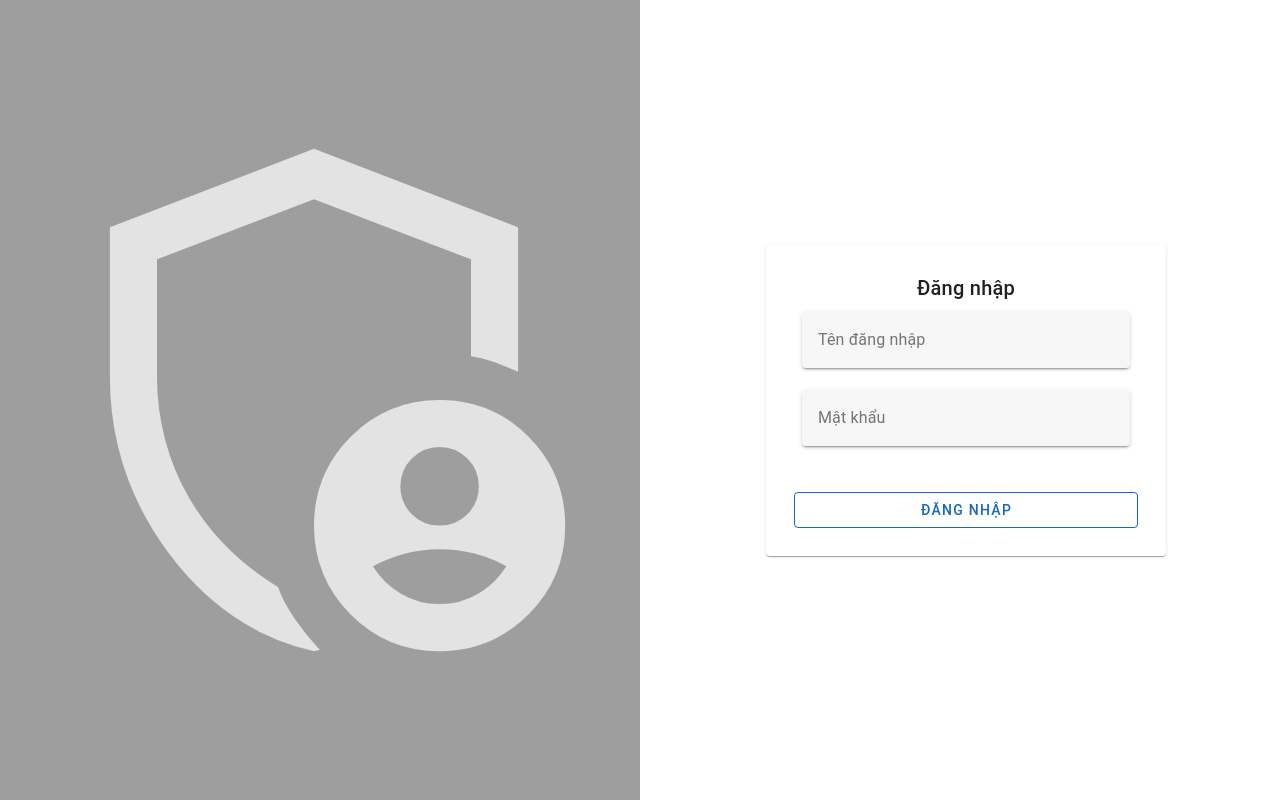
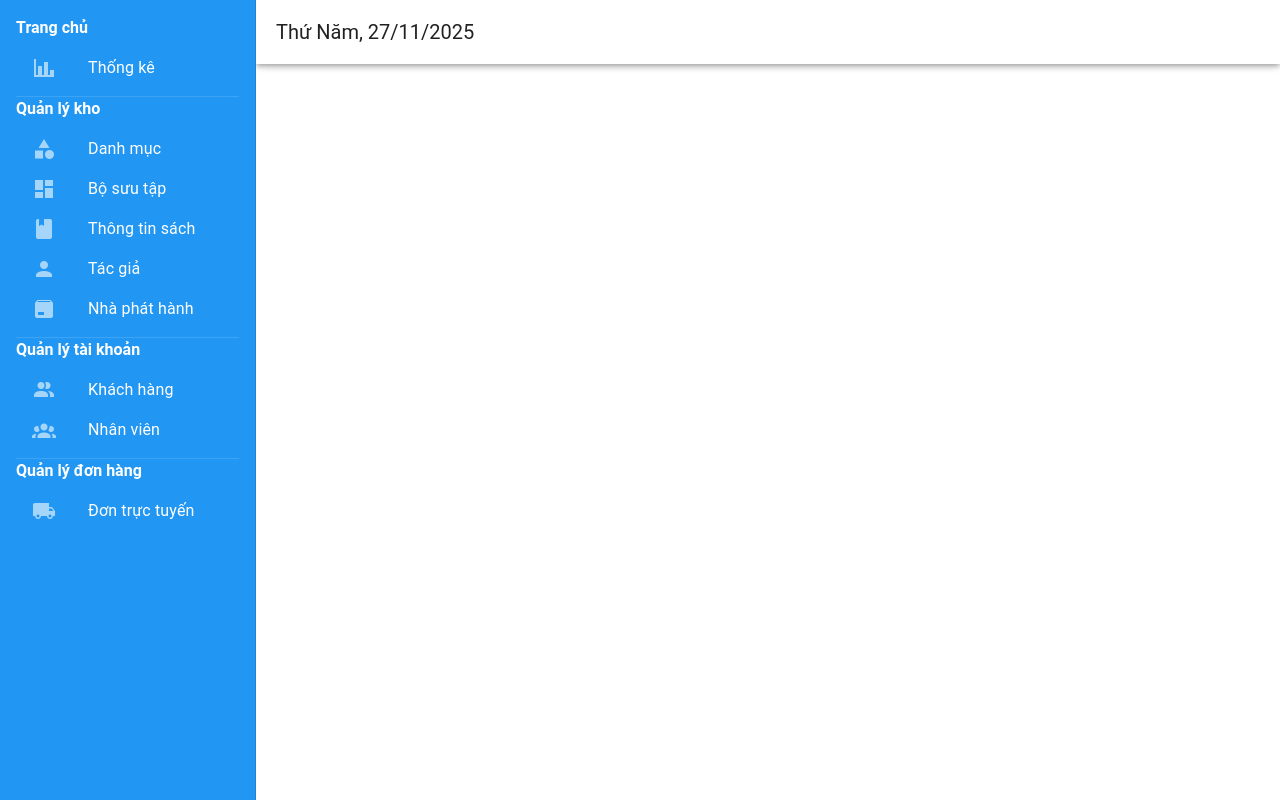
Before and after one commit to B5u2423/Bookstore-Website, a Vue app in the folder frontend/: page /admin in a window 1280 px wide. Before the commit this address led to /admin/login. Built offline with nearby package versions, Linux system fonts and the light colour scheme.

Commit message:
Update admin layout
Admin layout no longer inside Standard layout, different route for admin login

```diff
--- a/frontend/src/components/admin/AdminNavDrawer.vue
+++ b/frontend/src/components/admin/AdminNavDrawer.vue
@@ -1,10 +1,19 @@
 <script setup>
-const buttons = [
-  { title: 'Dashboard', icon: 'mdi-view-dashboard', link: '/' },
-  { title: 'Dashboard', icon: 'mdi-view-dashboard', link: '/' },
-  { title: 'Dashboard', icon: 'mdi-view-dashboard', link: '/' },
-  { title: 'Dashboard', icon: 'mdi-view-dashboard', link: '/' },
+const homepage = [{ title: 'Thống kê', icon: 'mdi-chart-bar', link: '/' }]
+const inventory = [
+  { title: 'Danh mục', icon: 'mdi-shape', link: '/' },
+  { title: 'Bộ sưu tập', icon: 'mdi-view-dashboard', link: '/' },
+  { title: 'Thông tin sách', icon: 'mdi-book', link: '/' },
+  { title: 'Tác giả', icon: 'mdi-account', link: '/' },
+  { title: 'Nhà phát hành', icon: 'mdi-package', link: '/' },
 ]
+
+const accounts = [
+  { title: 'Khách hàng', icon: 'mdi-account-multiple', link: '/' },
+  { title: 'Nhân viên', icon: 'mdi-account-group', link: '/' },
+]
+
+const orders = [{ title: 'Đơn trực tuyến', icon: 'mdi-truck', link: '/' }]
 </script>
 
 <template>
@@ -16,14 +25,14 @@ const buttons = [
 
     <div>
 
-      <h4>First section</h4>
+      <h4>Trang chủ</h4>
 
     </div>
 
     <v-list>
 
       <v-list-item
-        v-for="(item, i) in buttons"
+        v-for="(item, i) in homepage"
         :key="i"
         :title="item.title"
         link
@@ -38,30 +47,67 @@ const buttons = [
 
     <div>
 
-      <h3>Something</h3>
+      <h4>Quản lý kho</h4>
 
     </div>
 
+    <v-list>
+
       <v-list-item
+        v-for="(item, i) in inventory"
+        :key="i"
+        :title="item.title"
         link
-      href="/"
-      prepend-icon="mdi-view-dashboard"
-      title="Dashboard"
+        :href="item.link"
+        :prepend-icon="item.icon"
+        density="compact"
       ></v-list-item>
 
+    </v-list>
+
+    <v-divider></v-divider>
+
+    <div>
+
+      <h4>Quản lý tài khoản</h4>
+
+    </div>
+
+    <v-list>
+
       <v-list-item
+        v-for="(item, i) in accounts"
+        :key="i"
+        :title="item.title"
         link
-      href="/"
-      prepend-icon="mdi-account-box"
-      title="Account"
+        :href="item.link"
+        :prepend-icon="item.icon"
+        density="compact"
       ></v-list-item>
 
+    </v-list>
+
+    <v-divider></v-divider>
+
+    <div>
+
+      <h4>Quản lý đơn hàng</h4>
+
+    </div>
+
+    <v-list>
+
       <v-list-item
+        v-for="(item, i) in orders"
+        :key="i"
+        :title="item.title"
         link
-      href="/"
-      prepend-icon="mdi-gavel"
-      title="Admin"
+        :href="item.link"
+        :prepend-icon="item.icon"
+        density="compact"
       ></v-list-item>
+
+    </v-list>
 
   </v-navigation-drawer>
 
--- a/frontend/src/layouts/DashboardLayout.vue
+++ b/frontend/src/layouts/DashboardLayout.vue
@@ -1,10 +1,20 @@
 <script setup>
 import AdminNavDrawer from '@/components/admin/AdminNavDrawer.vue'
+
+const today = new Date()
+const formattedDate = new Intl.DateTimeFormat('vi', {
+  weekday: 'long',
+  day: '2-digit',
+  month: '2-digit',
+  year: 'numeric',
+}).format(today)
 </script>
 
 <template>
 
   <AdminNavDrawer />
+
+  <v-app-bar :title="formattedDate"></v-app-bar>
 
   <v-main>
 
--- a/frontend/src/router/index.js
+++ b/frontend/src/router/index.js
@@ -47,26 +47,25 @@ const routes = [
     ],
   },
   {
-    path: '/admin',
+    path: '/admin-login',
     component: StandardLayout,
     children: [
-      { path: '', redirect: { name: 'admin-login' } },
       {
-        path: 'login',
+        path: '',
         name: 'admin-login',
         component: () => import('@/views/admin/AdminLogin.vue'),
       },
+    ],
+  },
+  {
+    path: '/admin',
+    component: DashboardLayout,
+    children: [
+      { path: 'login', redirect: { name: 'admin-login' } },
       {
         path: 'dashboard',
         name: 'admin-dashboard',
-        component: DashboardLayout,
-        children: [
-          {
-            path: '',
-            name: 'admin-db-root',
-            component: () => import('@/views/admin/AdminDashboard.vue'),
-          },
-        ],
+        component: () => import('@/views/admin/AdminDashboard.vue'),
       },
     ],
   },
--- a/frontend/src/views/admin/AdminDashboard.vue
+++ b/frontend/src/views/admin/AdminDashboard.vue
@@ -1,3 +1,5 @@
-<script setup></script>
+<script setup>
 
-<template>Dashboard</template>
+</script>
+
+<template> Dashboard </template>
```
Lines whose indentation alone changed are shown as unchanged.
